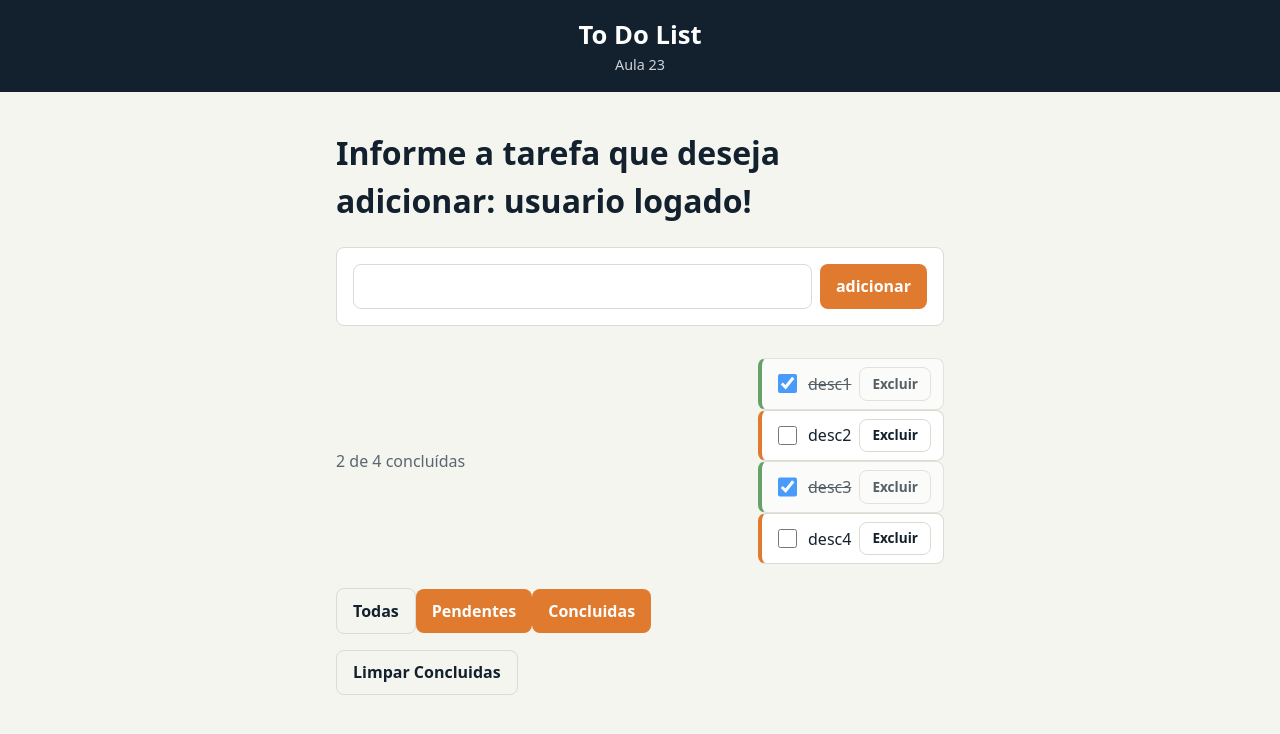
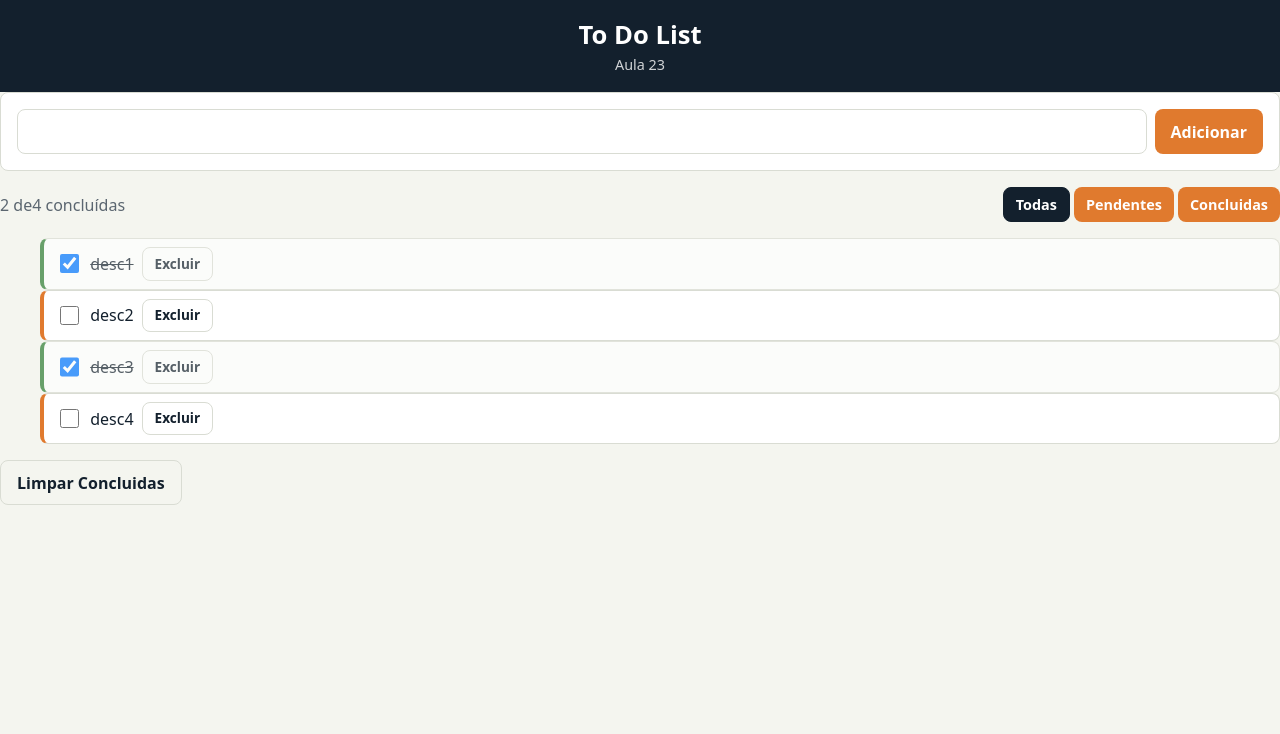
Before and after one commit to Beatrice-Silva/todo-react, a Next.js app: page / in a window 1280 px wide. Shown: the top 734 px of the page. Built offline with nearby package versions, Linux system fonts and the light colour scheme.

Commit message:
Feat: Contador, filtros e limpar concluidas

```diff
--- a/app/page.js
+++ b/app/page.js
@@ -4,27 +4,20 @@ import Cabecalho from "@/components/Cabecalho";
 import ListaDeTarefas from "@/components/ListaDeTarefas";
 
 export default function Home() {
-  const name = "usuario logado"
+
   return (
+
     <>
-      <header>
         <Cabecalho titulo="To Do List"subtitulo="Aula 23"/>
-      </header>
-      <main
-      className="conteudo">
-      <h1>Informe a tarefa que deseja adicionar: {name}!</h1>
+
+      <main>
 
       <ListaDeTarefas />
       </main>
-
-      <footer></footer>
 
     </>
   );
 }
 /*<p>{ naoconcluidas } tarefas pendentes</p>*/
 /*npm i
-
-
-
 */
--- a/components/FormDaTarefa.js
+++ b/components/FormDaTarefa.js
@@ -25,7 +25,7 @@ return(
         <input value ={texto}
         onChange={(event) => setTexto(event.target.value)} />
         {erro !== "" && <p className="erro">{erro}</p>}
-        <button type="submit">adicionar</button>
+        <button type="submit">Adicionar</button>
     </form>
 
 )
--- a/components/ListaDeTarefas.js
+++ b/components/ListaDeTarefas.js
@@ -32,9 +32,7 @@ export default function ListaDeTarefas() {
     }
 
     const excluir = (id) => {
-        setTarefas(
-            tarefas((tarefa) => tarefa.id != id )
-        )
+        setTarefas(tarefas.filter((tarefa) => tarefa.id !== id ))
     }
 
     const totalConcluidas =
@@ -43,8 +41,8 @@ export default function ListaDeTarefas() {
         tarefa.concluida).length
 
     const limparConc = () => {
-    setTarefas.filter((tarefa) => !tarefa.concluida
-    )}
+    setTarefas(tarefas.filter((tarefa) => !tarefa.concluida))
+}
 
     const tarefasFilt = tarefas.filter((tarefa)  => {
     if(filtro === "pendentes") return !tarefa.concluida
@@ -72,13 +70,31 @@ export default function ListaDeTarefas() {
         <div className="resumo">
 
             <p>
-                {totalConcluidas} de {tarefas.length} concluídas
+                {totalConcluidas} de
+                 {tarefas.length} concluídas
             </p>
+            <div className="filtros">
+            {FILTROS.map((item) =>(
+                <button
+                key={item.valor}
+                type="button"
+                className={
+                    filtro === item.valor
+                    ? "botao-secundario ativo"
+                    : "botao secundario"
+                }
+                onClick={() => setFiltro(item.valor)}
 
-           {tarefasFilt.length === 0 ? (<p className="vazio">Nenhuma tarefa aqui.</p>
+                >{item.texto}
+                </button>
+                ))}
+                </div>
+                </div>
 
+
+           {tarefasFilt.length === 0 ?
+           (<p className="vazio">Nenhuma tarefa aqui.</p>
             ): (
-
                 <ul>
 
                 {tarefasFilt.map((tarefa) => (
@@ -88,44 +104,16 @@ export default function ListaDeTarefas() {
                 aoConcluir={concluir}
                 aoExcluir={excluir}/>
                 ))}
-
                 </ul>
-            )
-           }
-
-
-
-            <div className="filtro">
-                {FILTROS.map((item) =>(
-
-                <button
-                key={item.valor}
-                type="button"
-                className={
-                    filtro === item.valor ? "botao-secundario ativo"
-                    : "botao secundario"
-                }
-                onClick={() => setFiltro(item.valor)}
-
-                >{item.texto}</button>
-
-
-
-                ))}
-
-
-
-            </div>
-
-
-        </div>
-
+            )}
                 <div className="resumo">
-                    <button type="button" className="botao-secundario"
+                    <button type="button"
+                    className="botao-secundario"
                     onClick={limparConc}
                     disabled={totalConcluidas === 0}
                     >
-                        Limpar Concluidas</button>
+                        Limpar Concluidas
+                        </button>
                 </div>
 
         </section>
```
